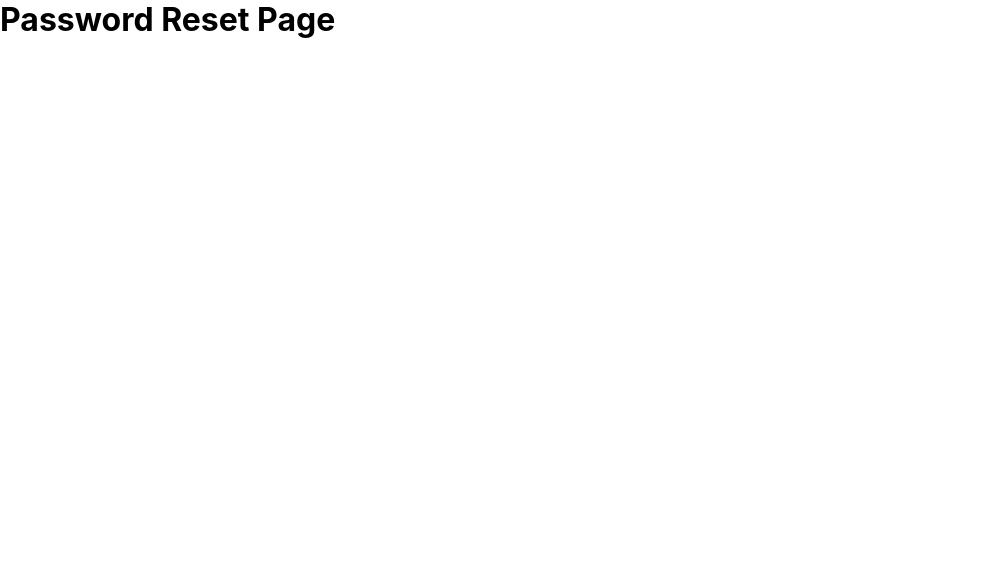
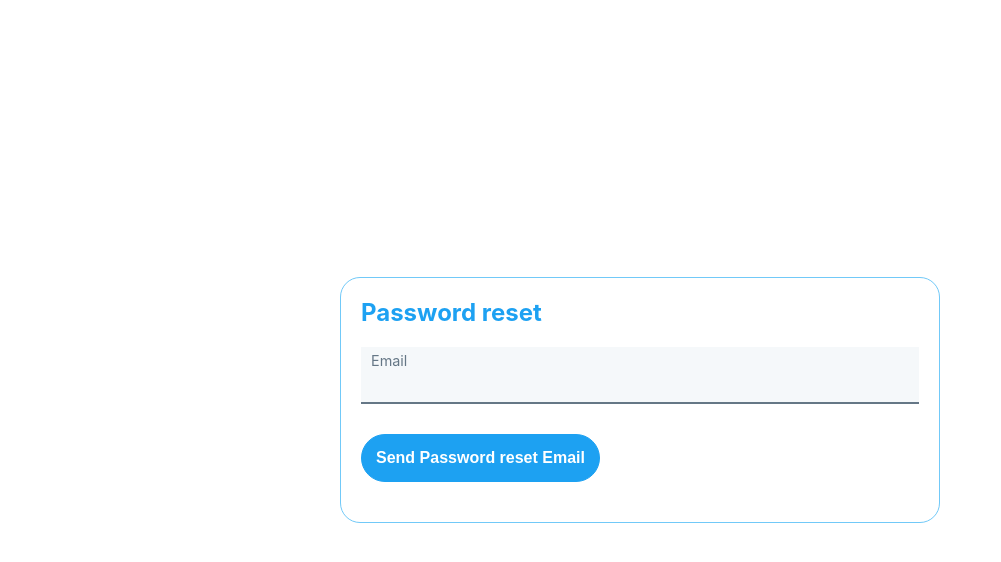
Before and after one commit to stajne1/twitter-clone, a React (Create React App) app: page /password-reset in a window 1280 px wide. Shown: the top 562 px of the page, without its empty margins (0-1001 px from the left). Built offline with nearby package versions, Linux system fonts and the light colour scheme.

Commit message:
Password Reset Page Design

```diff
--- a/src/components/LogIn/index.js
+++ b/src/components/LogIn/index.js
@@ -14,7 +14,7 @@ const LogIn = () => {
       <Input label="Password" inputProps={{type: 'password', name: 'password', id:'password'}} />
       <button className={classes.loginButton}>Log in</button>
       <div className={classes.links}>
-        <Link>Forgot Password?</Link>
+        <Link to="password-reset">Forgot Password?</Link>
         <span> . </span>
         <Link to="/signup">Sign up for Twitter</Link>
       </div>
--- a/src/components/PasswordReset/index.js
+++ b/src/components/PasswordReset/index.js
@@ -1,8 +1,16 @@
 import React from 'react';
+import Input from '../commonComponents/Input';
+import classes from './style.module.css';
 
-const PasswordReset = props => {
+const PasswordReset = () => {
   return (
-    <h1>Password Reset Page</h1>
+    <div className={classes.passwordResetContainer}>
+      <div className={classes.form}>
+        <h2>Password reset</h2>
+        <Input label="Email" inputProps={{ name: 'email', id: 'email', type: 'email' }} />
+        <button>Send Password reset Email</button>
+      </div>
+    </div>
   );
 }
 
--- a/src/components/PasswordReset/style.module.css
+++ b/src/components/PasswordReset/style.module.css
@@ -0,0 +1,35 @@
+.passwordResetContainer {
+  display: flex;
+  align-items: center;
+  justify-content: center;
+  height: 100vh;
+}
+
+.form {
+  width: 100%;
+  max-width: 600px;
+  padding: 20px;
+  border: 1px solid var(--twitter-background);
+  border-radius: 20px;
+}
+
+.form > h2 {
+  color: var(--twitter-color);
+}
+
+.form > button {
+  padding: 14px;
+  background-color: var(--twitter-color);
+  margin: 10px auto;
+  border: 1px solid var(--twitter-color);
+  font-weight: bold;
+  font-size: 1rem;
+  border-radius: 25px;
+  color: white;
+  cursor: pointer;
+  margin-bottom: 20px;
+}
+
+.form > button:focus {
+  outline: none;
+}
```
